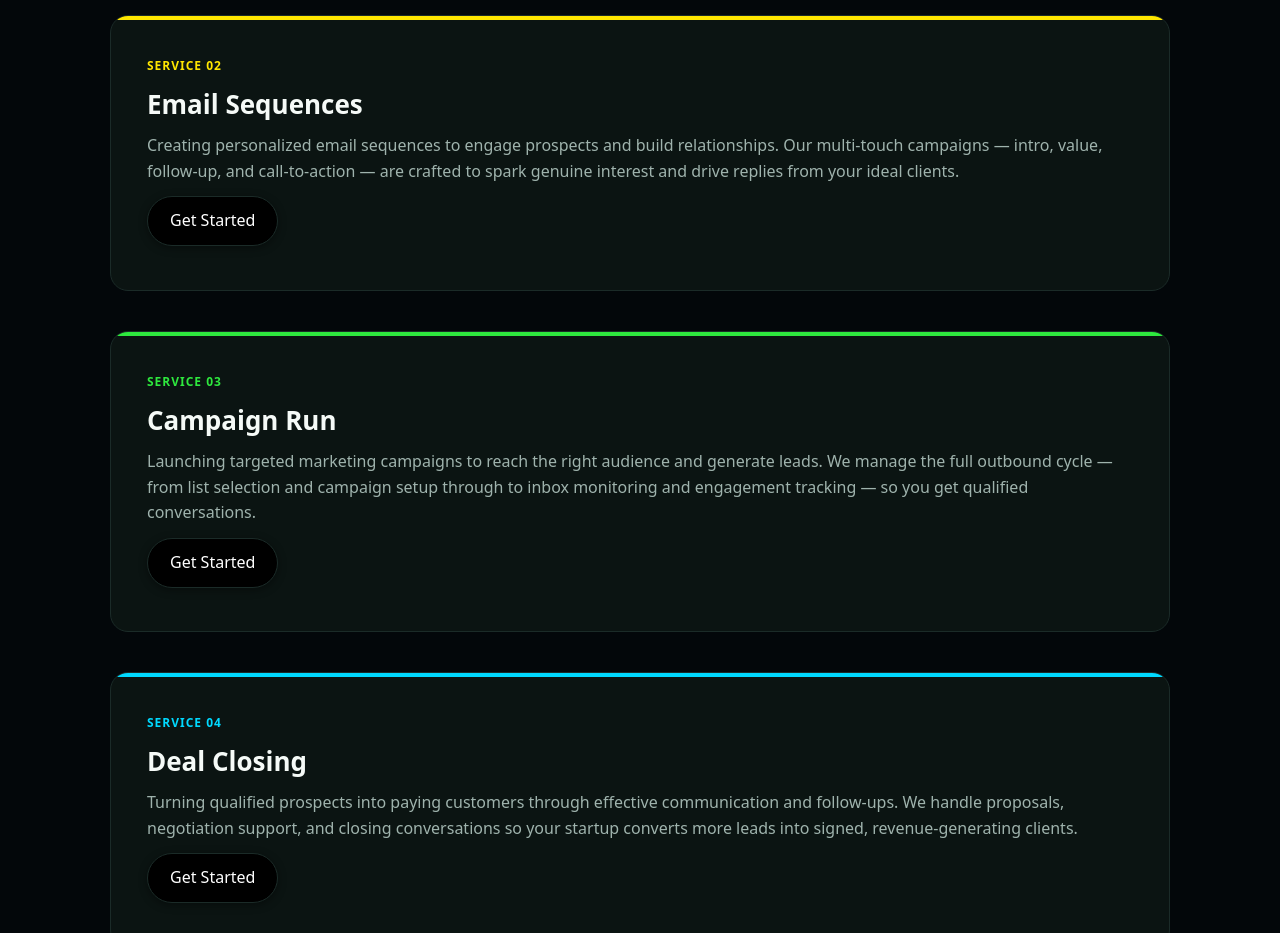
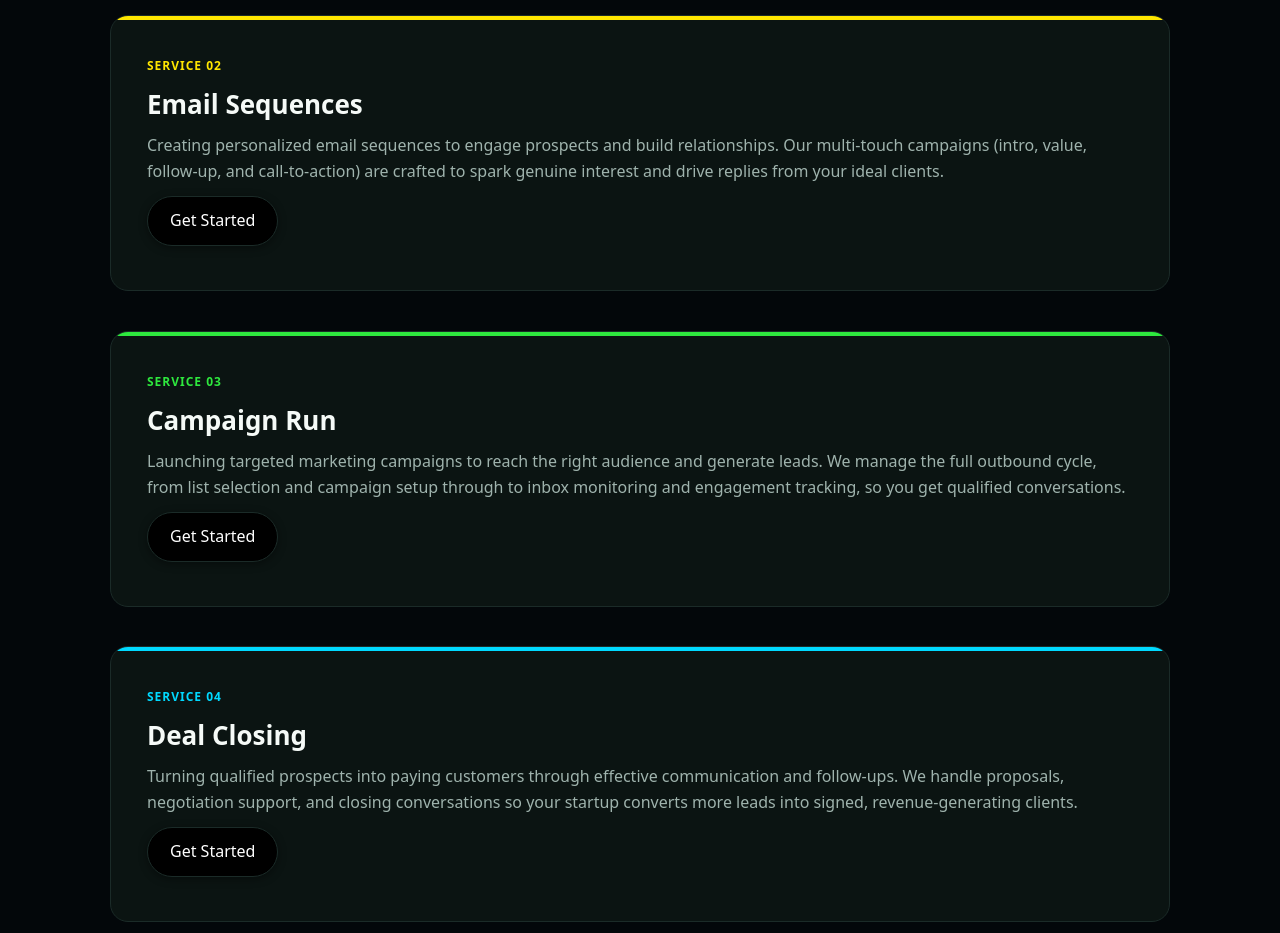
Before and after one commit to saimmali4911-prog/Cliento, a React (Vite) app in the folder client/: page /services in a window 1280 px wide. Shown: the part 880-1813 px from the top of the page. Built offline with nearby package versions, Linux system fonts and the light colour scheme.

Commit message:
Remove em-dashes from Services page

```diff
--- a/client/src/pages/Services.jsx
+++ b/client/src/pages/Services.jsx
@@ -28,13 +28,13 @@ export default function Services() {
             <div className="card sc" style={{ '--i': 1, '--pc': 'var(--c2)' }}>
               <span className="n">SERVICE 02</span>
               <h3>Email Sequences</h3>
-              <p>Creating personalized email sequences to engage prospects and build relationships. Our multi-touch campaigns — intro, value, follow-up, and call-to-action — are crafted to spark genuine interest and drive replies from your ideal clients.</p>
+              <p>Creating personalized email sequences to engage prospects and build relationships. Our multi-touch campaigns (intro, value, follow-up, and call-to-action) are crafted to spark genuine interest and drive replies from your ideal clients.</p>
               <Link className="btn o" to="/contact">Get Started</Link>
             </div>
             <div className="card sc" style={{ '--i': 2, '--pc': 'var(--c3)' }}>
               <span className="n">SERVICE 03</span>
               <h3>Campaign Run</h3>
-              <p>Launching targeted marketing campaigns to reach the right audience and generate leads. We manage the full outbound cycle — from list selection and campaign setup through to inbox monitoring and engagement tracking — so you get qualified conversations.</p>
+              <p>Launching targeted marketing campaigns to reach the right audience and generate leads. We manage the full outbound cycle, from list selection and campaign setup through to inbox monitoring and engagement tracking, so you get qualified conversations.</p>
               <Link className="btn o" to="/contact">Get Started</Link>
             </div>
             <div className="card sc" style={{ '--i': 3, '--pc': 'var(--c4)' }}>
```
